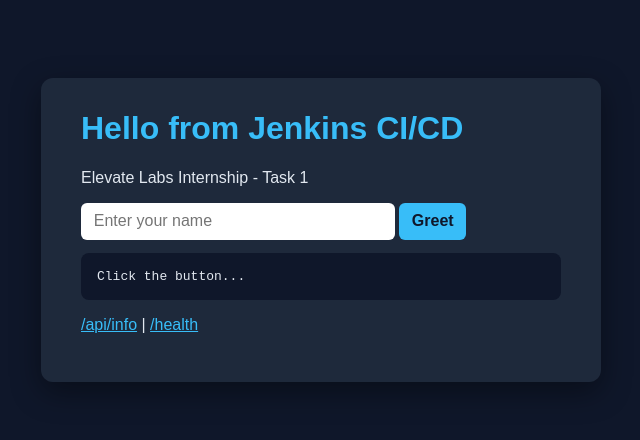
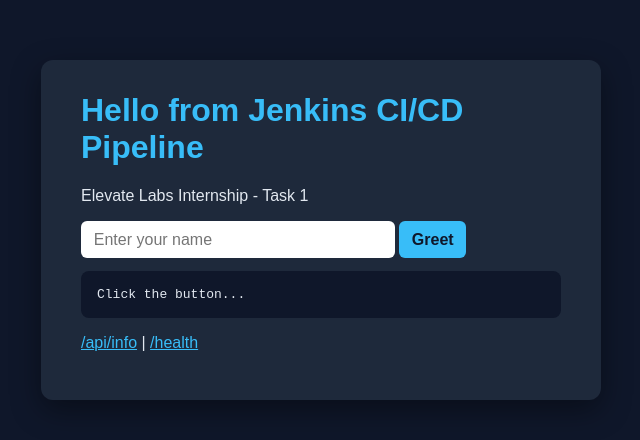
Before and after one commit to neetesh-sahu/nodejs-demo-jenkins, a website: page public/index.html in a window 1280 px wide. Shown: the part 170-610 px from the top of the page, without its empty margins (319-959 px from the left). Drawn offline with Linux system fonts and the light colour scheme.

```diff
--- a/public/index.html
+++ b/public/index.html
@@ -19,7 +19,7 @@
 </head>
 <body>
   <div class="card">
-    <h1>Hello from Jenkins CI/CD</h1>
+    <h1>Hello from Jenkins CI/CD Pipeline</h1>
     <p>Elevate Labs Internship - Task 1</p>
     <input id="name" placeholder="Enter your name" />
     <button onclick="greet()">Greet</button>
```
